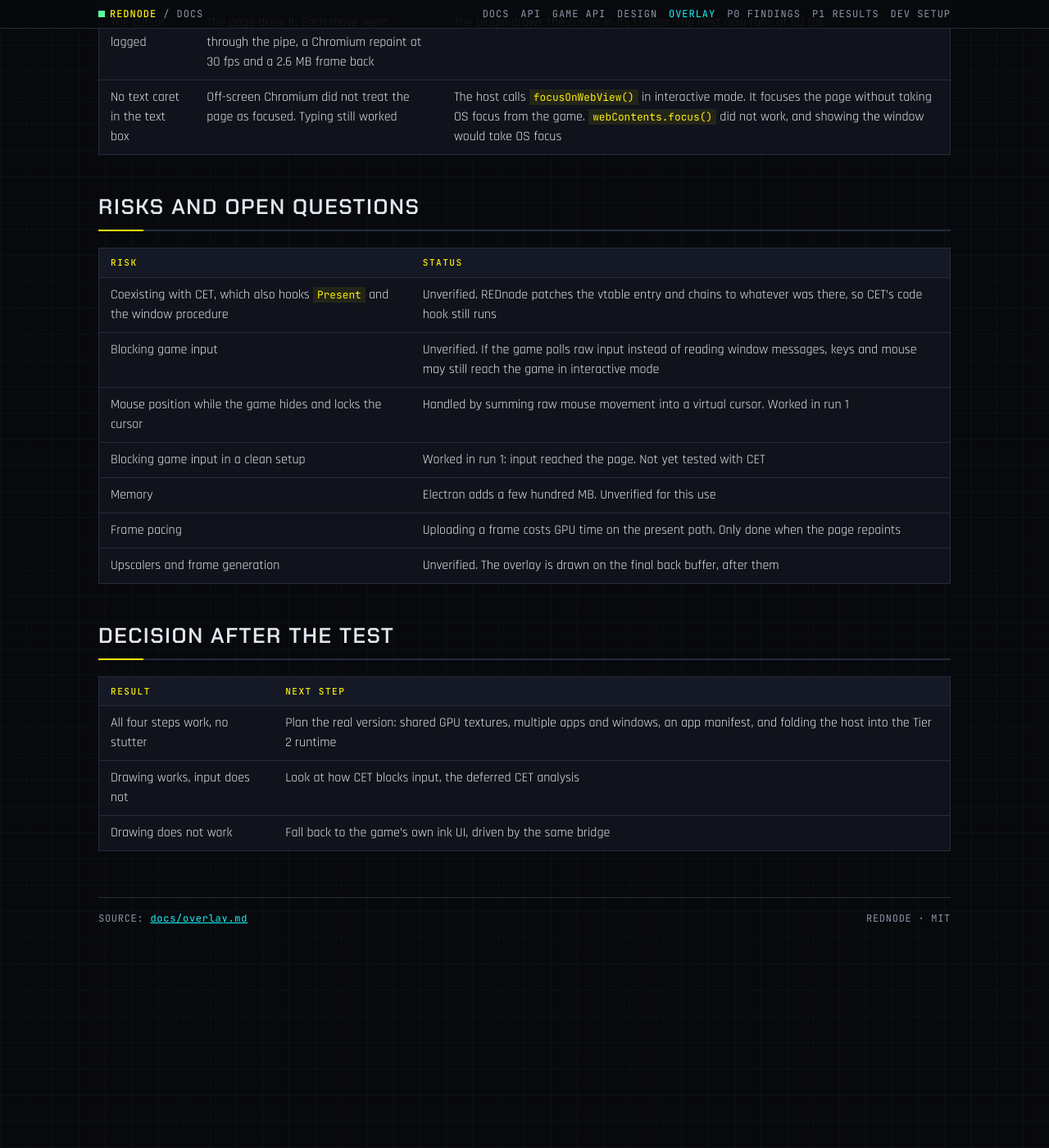
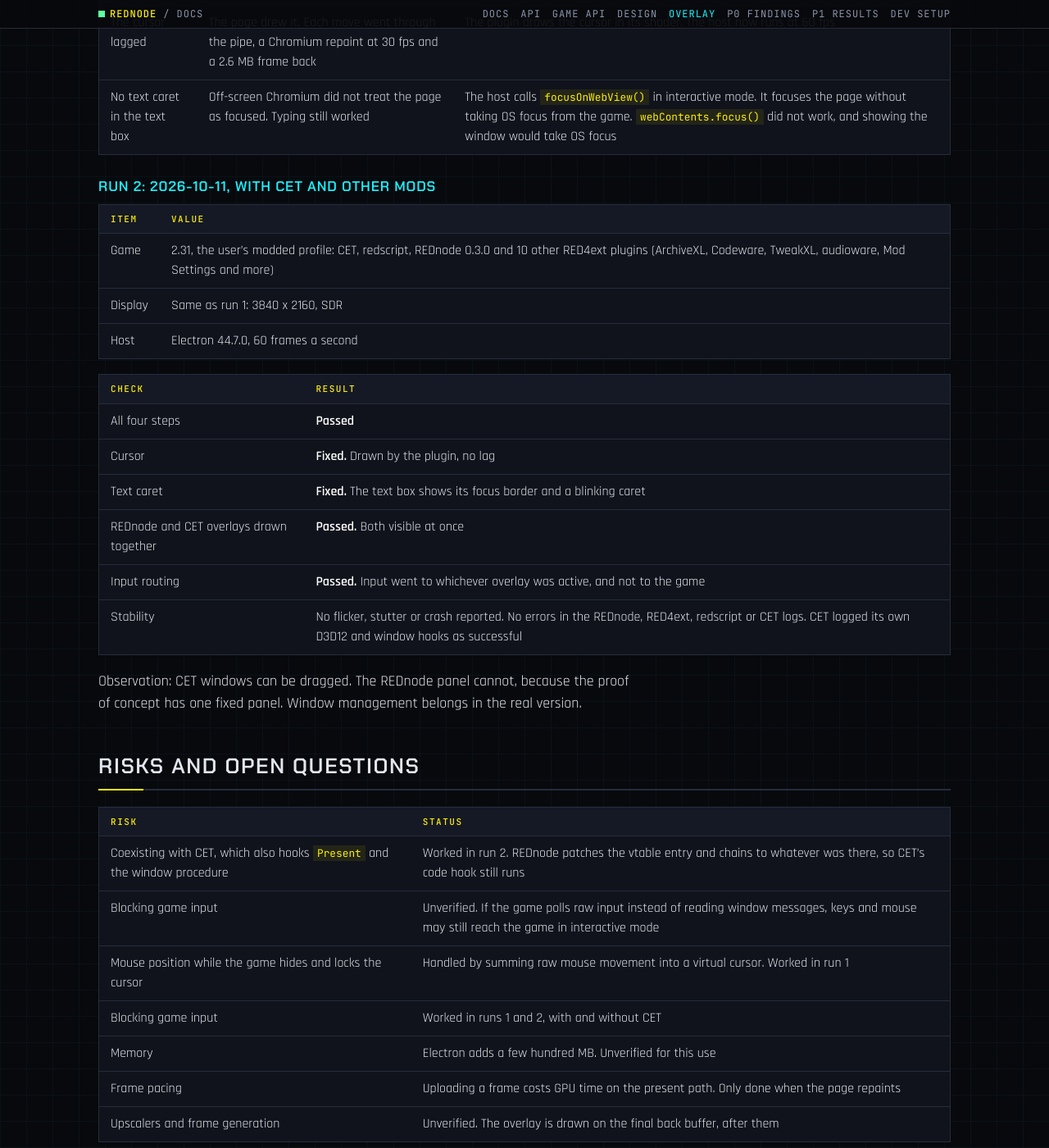
Before and after one commit to CyberbuildsAI/REDnode, a Jekyll site: the page built from docs/overlay.md, in a window 1280 px wide and 1400 px high, scrolled down 3817 px. Shown: the whole window at 82% size. Built offline with Jekyll 4.4.1, drawn with Linux system fonts in a browser that asks for light colours; our own code applies the rules of GitHub Pages for plain Markdown files; some of the changed text lies outside the part shown.

Commit message:
Record the overlay test with CET: passed
Co-Authored-By: Claude Opus 5.5 <noreply@anthropic.com>

```diff
--- a/docs/overlay.md
+++ b/docs/overlay.md
@@ -1,6 +1,6 @@
 # HTML overlay
 
-Status: **proof of concept works in game.** All four steps passed on 2026-10-11, in a clean setup without CET. Two usability issues found in the test are fixed but not retested in game yet. See [Test results](#test-results).
+Status: **proof of concept passed.** All four steps work in game, alone and side by side with CET and 10 other RED4ext plugins (2026-10-11). See [Test results](#test-results). The next step is planning the real version.
 
 REDnode overlay apps are small web apps (HTML, CSS and JavaScript) drawn on top of the game, like CET's ImGui windows. They talk to the game through the same `rednode` API as Node mods.
 
@@ -99,19 +99,38 @@ Simplifications in the proof of concept, all to revisit if it goes further:
 | F10 modes | **Passed.** Three full cycles of passive, interactive and hidden |
 | Logs | No errors or warnings. redscript compiled cleanly |
 
-| Issue | Cause | Fix (not yet retested in game) |
+| Issue | Cause | Fix (confirmed in run 2) |
 |---|---|---|
 | The cursor lagged | The page drew it. Each move went through the pipe, a Chromium repaint at 30 fps and a 2.6 MB frame back | The plugin draws the cursor in its shader. The host now runs at 60 fps |
 | No text caret in the text box | Off-screen Chromium did not treat the page as focused. Typing still worked | The host calls `focusOnWebView()` in interactive mode. It focuses the page without taking OS focus from the game. `webContents.focus()` did not work, and showing the window would take OS focus |
+
+### Run 2: 2026-10-11, with CET and other mods
+
+| Item | Value |
+|---|---|
+| Game | 2.31, the user's modded profile: CET, redscript, REDnode 0.3.0 and 10 other RED4ext plugins (ArchiveXL, Codeware, TweakXL, audioware, Mod Settings and more) |
+| Display | Same as run 1: 3840 x 2160, SDR |
+| Host | Electron 44.7.0, 60 frames a second |
+
+| Check | Result |
+|---|---|
+| All four steps | **Passed** |
+| Cursor | **Fixed.** Drawn by the plugin, no lag |
+| Text caret | **Fixed.** The text box shows its focus border and a blinking caret |
+| REDnode and CET overlays drawn together | **Passed.** Both visible at once |
+| Input routing | **Passed.** Input went to whichever overlay was active, and not to the game |
+| Stability | No flicker, stutter or crash reported. No errors in the REDnode, RED4ext, redscript or CET logs. CET logged its own D3D12 and window hooks as successful |
+
+Observation: CET windows can be dragged. The REDnode panel cannot, because the proof of concept has one fixed panel. Window management belongs in the real version.
 
 ## Risks and open questions
 
 | Risk | Status |
 |---|---|
-| Coexisting with CET, which also hooks `Present` and the window procedure | Unverified. REDnode patches the vtable entry and chains to whatever was there, so CET's code hook still runs |
+| Coexisting with CET, which also hooks `Present` and the window procedure | Worked in run 2. REDnode patches the vtable entry and chains to whatever was there, so CET's code hook still runs |
 | Blocking game input | Unverified. If the game polls raw input instead of reading window messages, keys and mouse may still reach the game in interactive mode |
 | Mouse position while the game hides and locks the cursor | Handled by summing raw mouse movement into a virtual cursor. Worked in run 1 |
-| Blocking game input in a clean setup | Worked in run 1: input reached the page. Not yet tested with CET |
+| Blocking game input | Worked in runs 1 and 2, with and without CET |
 | Memory | Electron adds a few hundred MB. Unverified for this use |
 | Frame pacing | Uploading a frame costs GPU time on the present path. Only done when the page repaints |
 | Upscalers and frame generation | Unverified. The overlay is drawn on the final back buffer, after them |
```
Also changed, not shown: CLAUDE.md (+1 -1 lines).
